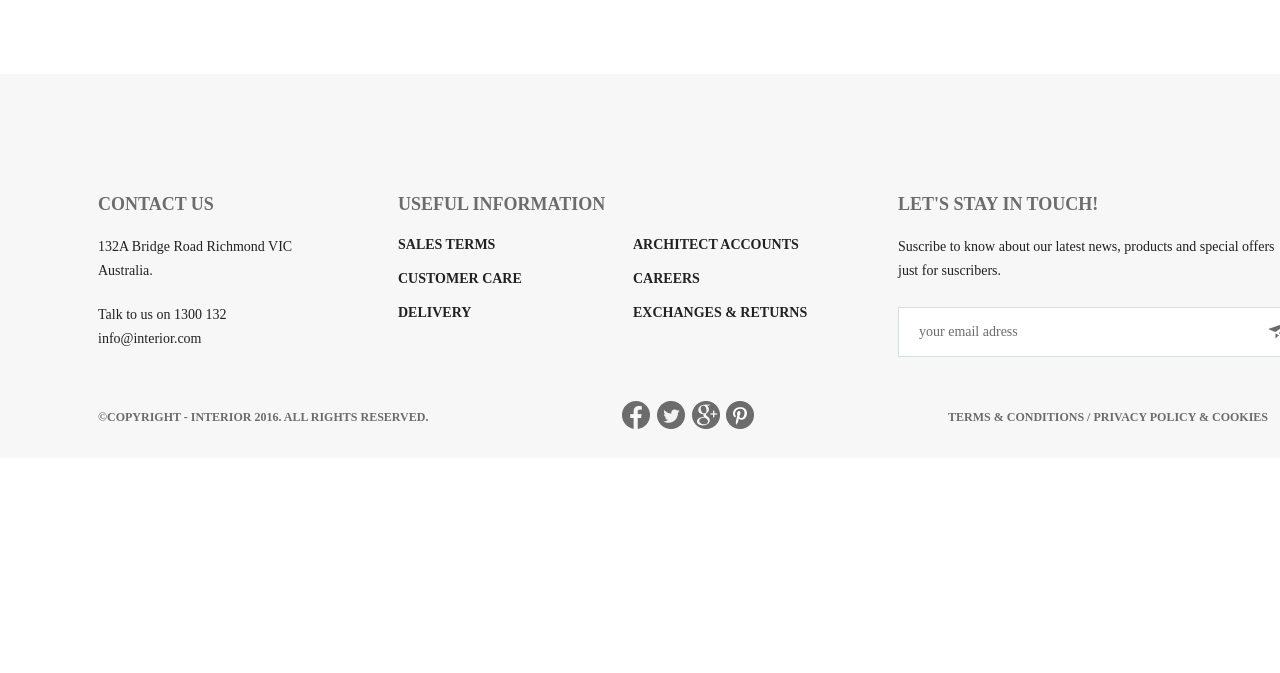
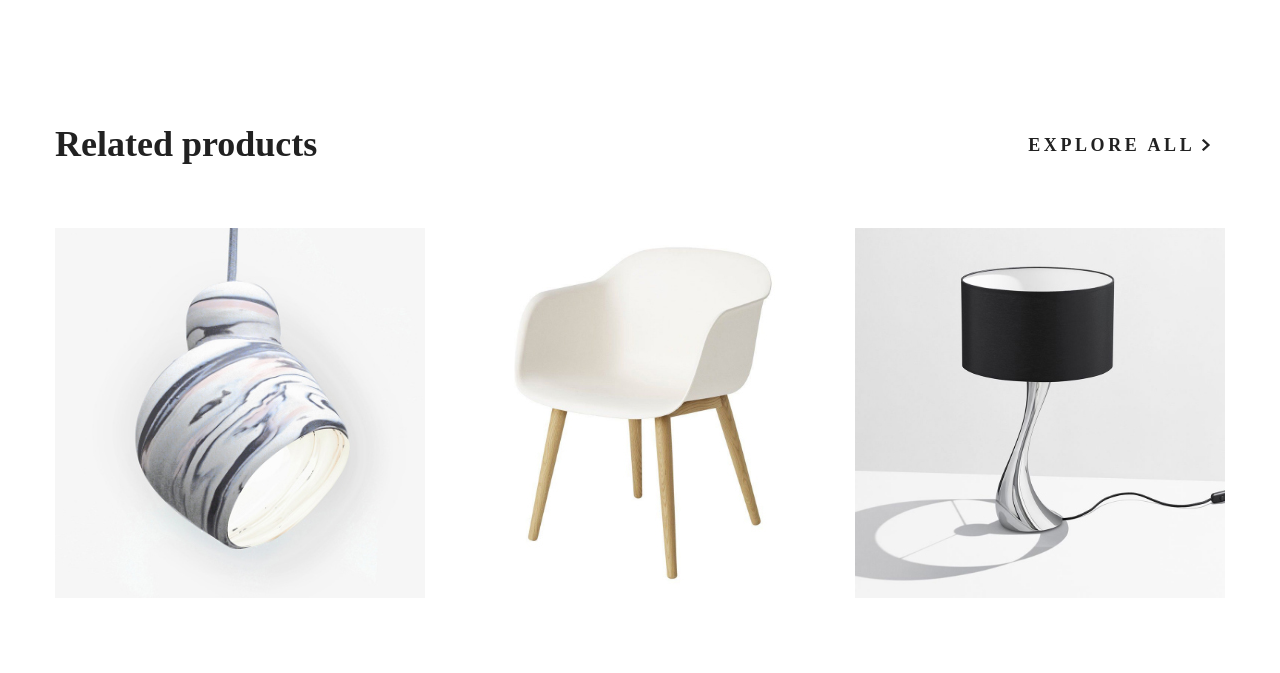
Before and after one commit to lkamalt/html-basics, a plain HTML site: page product_details.html in a window 1280 px wide. Shown: the part 1027-1700 px from the top of the page. Before the commit the page ends 1485 px from the top, so only its background shows below. Drawn offline with Linux system fonts and the light colour scheme.

Commit message:
Добавлен блок похожих товаров на страницу детального описания

```diff
--- a/product_details.html
+++ b/product_details.html
@@ -44,8 +44,6 @@
                 <li><a href="#" class="details_menu_link">classic</a></li>
             </ul>
         </div>
-
-
     </div>
 
     <!-- Страница описания товара -->
@@ -91,7 +89,22 @@
                 </div>
             </div>
         </div>
+    </div>
 
+    <!-- Блок похожих товаров -->
+    <div class="details_related">
+        <div class="container">
+            <div class="page2_title">
+                <p class="title_h1">Related products</p>
+                <a href="#" class="explore_button">Explore all <img src="img/arrow.svg" alt="Arrow"></a>
+            </div>
+
+            <div class="imgs">
+                <img src="img/product4-1.jpg" alt="Product 1">
+                <img src="img/product4-2.jpg" alt="Product 2">
+                <img src="img/product4-3.jpg" alt="Product 3">
+            </div>
+        </div>
     </div>
 
     <!-- Подвал сайта -->
--- a/product_details_style.less
+++ b/product_details_style.less
@@ -81,7 +81,7 @@
 .product_description {
     display: flex;
     justify-content: space-between;
-    margin-top: 71px;
+    padding-top: 71px;
 }
 
 .description_left {
@@ -161,3 +161,14 @@
     font-size: 36px;
     font-weight: lighter;
 }
+
+.details_related {
+    height: 715px;
+    box-sizing: border-box;
+}
+
+.details_related .imgs {
+    width: 1170px;
+    display: flex;
+    justify-content: space-between;
+}
```
Also changed, not shown: product_details_style.css.
